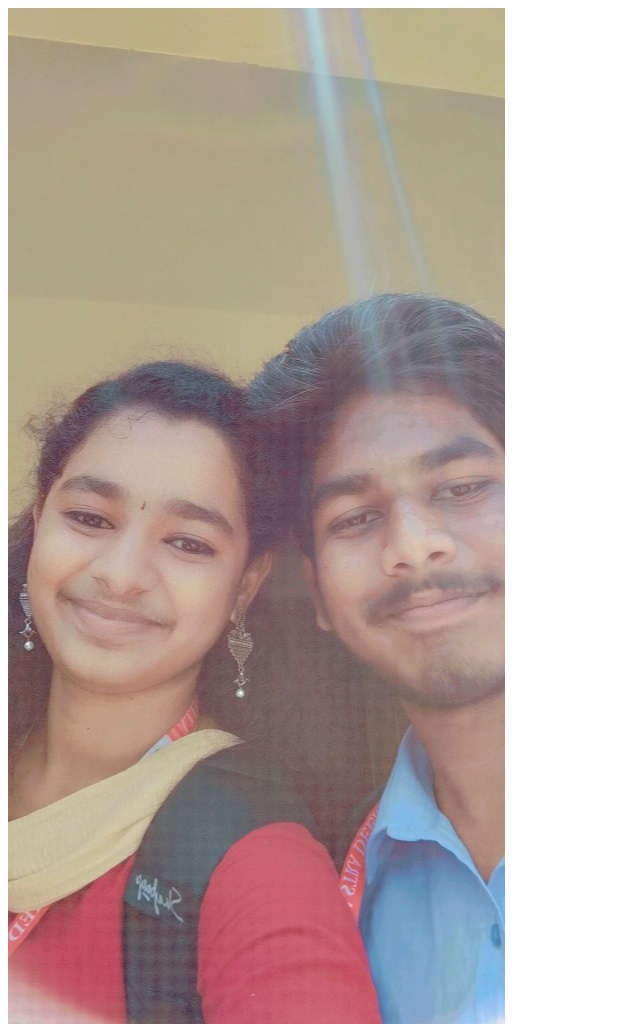
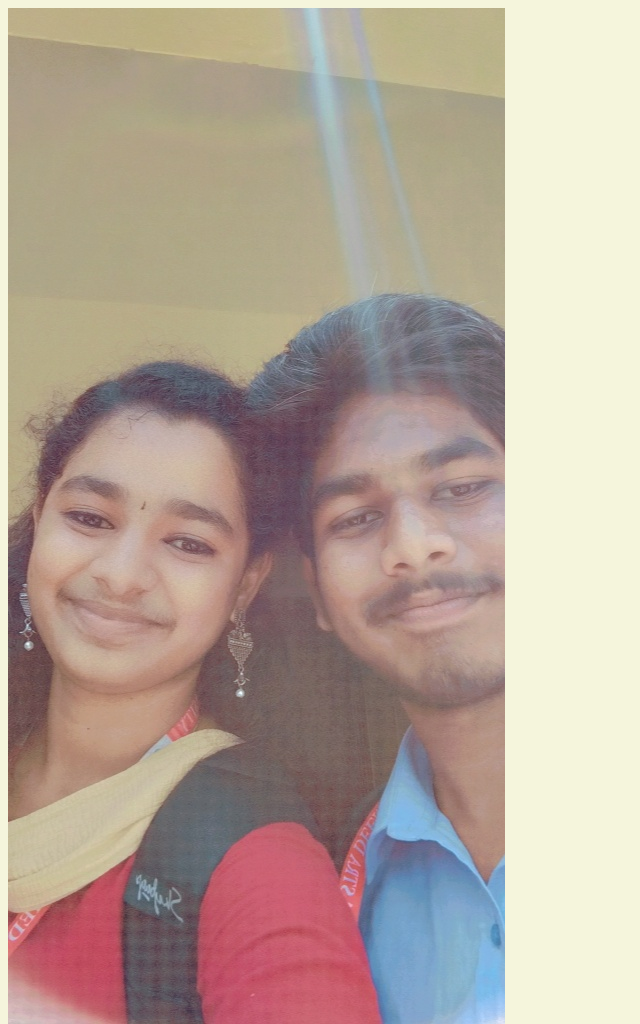
Before and after one commit to Nithin-NSR/NS, a plain HTML site: page index.html in a window 1280 px wide. Shown: the top 1024 px of the page, without its empty margins (0-640 px from the left). Drawn offline with Linux system fonts and the light colour scheme.

Commit message:
Update index.html

```diff
--- a/index.html
+++ b/index.html
@@ -4,7 +4,7 @@
     <meta charset="utf-8">
     <title>This website belongs to NS</title>
   </head>
-  <body>
+  <body style="background-color: #F5F5DC">
     <img src="raja.jpg" alt="RAJANAYAGI">
   <h1>RAJANAYAGI ILLAM</h1>
   <p><em>Ithu engal <stro>ILLAM</stro></em></p>
```
